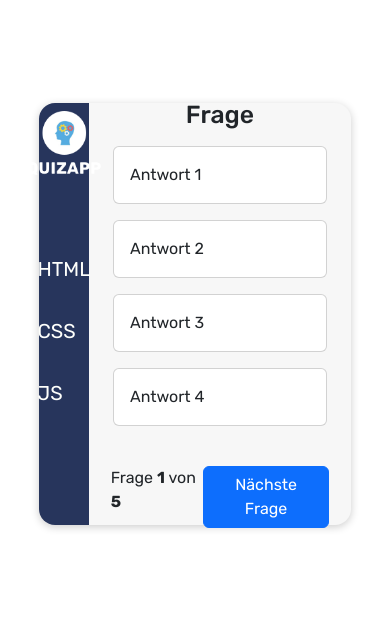
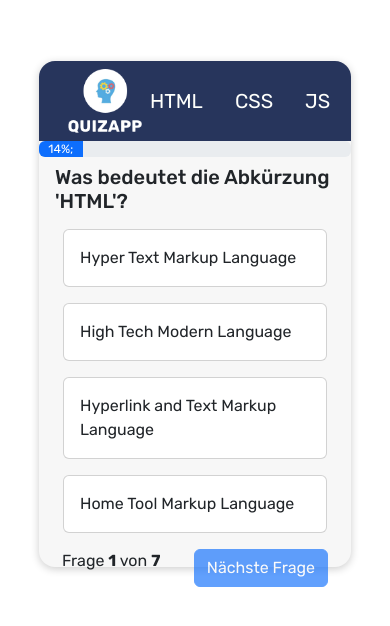
Before and after one commit to MaxWirnsberger/quizApp, a plain HTML site: page index.html in a window 390 px wide. Shown: the part 108-734 px from the top of the page. Drawn offline with nearby package versions, Linux system fonts and the light colour scheme.

Commit message:
create logic and responsive design

```diff
--- a/index.html
+++ b/index.html
@@ -24,9 +24,10 @@
       crossorigin="anonymous"
     ></script>
   </head>
-  <body>
+  <body onload="init()">
     <div class="quiz_section">
       <div class="quizBox">
+
         <!-- Sidebar-Menu -->
         <div class="nav_quiz">
           <img src="./img/logo.png" />
@@ -37,29 +38,80 @@
           </nav>
         </div>
 
+        <!-- final-Screen -->
+        <div class="quiz_container" id="endScreen" style="display: none">
+          <img src="./img/brain result.png" />
+          <div class="winnText">
+            <h2>COMPLETE HTML QUIZ</h2>
+            <span class="scoreText">
+              <p id="scoreColor">YOUR SCORE</p>
+              <b id="finalsumOfAnswers">10</b>/<b id="finalsum"></b>
+            </span>
+          </div>
+          <button class="btn btn-primary" onclick="restartGame()">REPLAY</button>
+          <img src="./img/tropy.png" class="tropy_img" />
+        </div>
+
         <!-- quiz-Container -->
-        <div class="quiz_container">
-          <h2>Frage</h2>
+        <div class="quiz_container" id="question_body">
+
+          <div
+            class="progress"
+            role="progressbar"
+            aria-label="Example with label"
+            aria-valuenow="25"
+            aria-valuemin="0"
+            aria-valuemax="100"
+          >
+            <div class="progress-bar" id="progress-bar" style="width: 25%">0%</div>
+          </div>
+
+          <h2 id="currentQuestion"></h2>
           <nav>
-            <div class="card m-2">
-              <div class="card-body">Antwort 1</div>
+            <div class="card m-2 quiz_answer_card">
+              <div
+                class="card-body"
+                id="answer_1"
+                onclick="showAnswer('answer_1')"
+              ></div>
             </div>
 
-            <div class="card m-2">
-              <div class="card-body">Antwort 2</div>
+            <div class="card m-2 quiz_answer_card">
+              <div
+                class="card-body"
+                id="answer_2"
+                onclick="showAnswer('answer_2')"
+              ></div>
             </div>
 
-            <div class="card m-2">
-              <div class="card-body">Antwort 3</div>
+            <div class="card m-2 quiz_answer_card">
+              <div
+                class="card-body"
+                id="answer_3"
+                onclick="showAnswer('answer_3')"
+              ></div>
             </div>
 
-            <div class="card m-2">
-              <div class="card-body">Antwort 4</div>
+            <div class="card m-2 quiz_answer_card">
+              <div
+                class="card-body"
+                id="answer_4"
+                onclick="showAnswer('answer_4')"
+              ></div>
             </div>
           </nav>
           <div class="question_footer">
-            <span>Frage <b>1</b> von <b>5</b></span>
-            <button class="btn btn-primary">Nächste Frage</button>
+            <span
+              >Frage <b id="currentPosition"></b> von <b id="sumQuestions"></b
+            ></span>
+            <button
+              onclick="nextQuestion()"
+              class="btn btn-primary"
+              id="nextButton"
+              disabled
+            >
+              Nächste Frage
+            </button>
           </div>
         </div>
       </div>
--- a/script.js
+++ b/script.js
@@ -0,0 +1,177 @@
+let questions = [
+  {
+    question: "Was bedeutet die Abkürzung 'HTML'?",
+    answer_1: "Hyper Text Markup Language",
+    answer_2: "High Tech Modern Language",
+    answer_3: "Hyperlink and Text Markup Language",
+    answer_4: "Home Tool Markup Language",
+    right_answer: 1,
+  },
+  {
+    question:
+      "Welches HTML-Element wird verwendet, um einen Absatz zu definieren?",
+    answer_1: "&#60;paragraph&#62",
+    answer_2: "&#60;p&#62",
+    answer_3: "&#60;para&#62",
+    answer_4: "&#60;text&#62",
+    right_answer: 2,
+  },
+  {
+    question:
+      "Welches HTML-Element wird verwendet, um eine geordnete Liste zu erstellen?",
+    answer_1: "&#60;ol&#62",
+    answer_2: "&#60;ul&#62",
+    answer_3: "&#60;li&#62",
+    answer_4: "&#60;list&#62",
+    right_answer: 1,
+  },
+  {
+    question: "Was bedeutet die Abkürzung 'CSS' in Bezug auf Webentwicklung?",
+    answer_1: "Computer Style Sheets",
+    answer_2: "Creative Style Sheets",
+    answer_3: "Cascading Style Sheets",
+    answer_4: "Colorful Style Sheets",
+    right_answer: 3,
+  },
+  {
+    question:
+      "Welches HTML-Element wird verwendet, um einen Hyperlink zu erstellen?",
+    answer_1: "&#60;link&#62",
+    answer_2: "&#60;a&#62",
+    answer_3: "&#60;hlink&#62",
+    answer_4: "&#60;url&#62",
+    right_answer: 2,
+  },
+  {
+    question:
+      "Was ist der Zweck des HTML-Elements &#60head&#62 in einer HTML-Seite?",
+    answer_1: "Um den Hauptinhalt der Seite zu definieren",
+    answer_2: "Um den Header der Seite zu definieren",
+    answer_3: "Um den Fußbereich der Seite zu definieren",
+    answer_4:
+      "Um den Kopfbereich der Seite zu definieren, der Metadaten und Verweise auf externe Ressourcen enthält",
+    right_answer: 4,
+  },
+  {
+    question:
+      "Welches HTML-Element wird verwendet, um eine Tabelle zu erstellen?",
+    answer_1: "&#60;table&#62",
+    answer_2: "&#60;tab&#62",
+    answer_3: "&#60;tr&#62",
+    answer_4: "&#60;tb&#62",
+    right_answer: 1,
+  },
+];
+
+let currentQuestion = 0;
+let rightAnsweredQuestions = 0;
+let AUDIO_SUCCESS = new Audio("audio/success.mp3");
+let AUDIO_FAIL = new Audio("audio/fail.mp3");
+
+function init() {
+  document.getElementById("sumQuestions").innerHTML = questions.length;
+  document.getElementById("finalsum").innerHTML = questions.length;
+  showQuestion();
+}
+
+function showQuestion() {
+  if (gameIsOver()) {
+    showEndSceen();
+  } else {
+    updateToNextQuestion();
+  }
+}
+
+function gameIsOver() {
+  return currentQuestion >= questions.length;
+}
+
+function showEndSceen() {
+  document.getElementById("endScreen").style = "";
+  document.getElementById("question_body").style = "display: none;";
+  document.getElementById("finalsumOfAnswers").innerHTML =
+    rightAnsweredQuestions;
+}
+
+function updateToNextQuestion() {
+  updateProgressBar();
+
+  let question = questions[currentQuestion];
+  document.getElementById("currentQuestion").innerHTML = question["question"];
+  document.getElementById("currentPosition").innerHTML = currentQuestion + 1;
+  document.getElementById("answer_1").innerHTML = question["answer_1"];
+  document.getElementById("answer_2").innerHTML = question["answer_2"];
+  document.getElementById("answer_3").innerHTML = question["answer_3"];
+  document.getElementById("answer_4").innerHTML = question["answer_4"];
+}
+
+function updateProgressBar() {
+  let percent = (currentQuestion + 1) / questions.length;
+  percent = Math.round(percent * 100);
+  document.getElementById("progress-bar").innerHTML = `${percent}%;`;
+  document.getElementById("progress-bar").style = `width: ${percent}%;`;
+}
+
+function showAnswer(pickedAnswer) {
+  let rightAnswer = questions[currentQuestion]["right_answer"];
+  let numberOfPickedAnswer = pickedAnswer.slice(-1);
+  let answerString = "answer_" + rightAnswer;
+
+  if (rightAnswerSelected(numberOfPickedAnswer, rightAnswer)) {
+    let myRightAnswer = document.getElementById(pickedAnswer);
+    myRightAnswer.parentNode.classList.add("bg-success");
+    rightAnsweredQuestions++;
+    AUDIO_SUCCESS.play();
+  } else {
+    let myWrongAnswer = document.getElementById(answerString);
+    myWrongAnswer.parentNode.classList.add("bg-success");
+    document.getElementById(pickedAnswer).parentNode.classList.add("bg-danger");
+    AUDIO_FAIL.play();
+  }
+  blockButtonsAfterAnswer();
+}
+
+function rightAnswerSelected(numberOfPickedAnswer, rightAnswer) {
+  return numberOfPickedAnswer == rightAnswer;
+}
+
+function nextQuestion() {
+  currentQuestion++;
+  showQuestion();
+
+  document.getElementById("nextButton").disabled = true;
+  resetAnwerButton();
+}
+
+function blockButtonsAfterAnswer() {
+  document.getElementById("answer_1").classList.add("stopClickFunction");
+  document.getElementById("answer_2").classList.add("stopClickFunction");
+  document.getElementById("answer_3").classList.add("stopClickFunction");
+  document.getElementById("answer_4").classList.add("stopClickFunction");
+
+  document.getElementById("nextButton").disabled = false;
+}
+
+function resetAnwerButton() {
+  document.getElementById("answer_1").classList.remove("stopClickFunction");
+  document.getElementById("answer_2").classList.remove("stopClickFunction");
+  document.getElementById("answer_3").classList.remove("stopClickFunction");
+  document.getElementById("answer_4").classList.remove("stopClickFunction");
+
+  document.getElementById("answer_1").parentNode.classList.remove("bg-success");
+  document.getElementById("answer_1").parentNode.classList.remove("bg-danger");
+  document.getElementById("answer_2").parentNode.classList.remove("bg-success");
+  document.getElementById("answer_2").parentNode.classList.remove("bg-danger");
+  document.getElementById("answer_3").parentNode.classList.remove("bg-success");
+  document.getElementById("answer_3").parentNode.classList.remove("bg-danger");
+  document.getElementById("answer_4").parentNode.classList.remove("bg-success");
+  document.getElementById("answer_4").parentNode.classList.remove("bg-danger");
+}
+
+function restartGame() {
+  currentQuestion = 0;
+  rightAnsweredQuestions = 0;
+  document.getElementById("endScreen").style = "display: none;";
+  document.getElementById("question_body").style = "";
+  init();
+}
--- a/style.css
+++ b/style.css
@@ -1,9 +1,9 @@
-*{
+* {
   box-sizing: border-box;
-    font-family: 'rubik';
+  font-family: "rubik";
 }
 
-.quiz_section{
+.quiz_section {
   display: flex;
   justify-content: center;
   align-items: center;
@@ -11,33 +11,34 @@
   height: 100vh;
 }
 
-.quizBox{
+.quizBox {
   display: flex;
-    flex-direction: row!important;
+  position: relative;
   align-items: center;
   width: 80vw;
   height: 50vh;
-    background-color: #F7F7F7;
+  background-color: #f7f7f7;
   border-radius: 16px;
   box-shadow: 0 2px 8px rgba(0, 0, 0, 0.2);
+  max-width: 1440px;
 }
 
-.nav_quiz{
+.nav_quiz {
   display: flex;
   flex-direction: column;
   align-items: center;
-    background-color: #27355C;
+  background-color: #27355c;
   height: 50vh;
   width: 16%;
   border-radius: 16px 0 0 16px;
 }
 
-.nav_quiz img{
+.nav_quiz img {
   padding: 8px;
   height: 80px;
 }
 
-.nav_quiz nav{
+.nav_quiz nav {
   display: flex;
   flex-direction: column;
   align-items: start;
@@ -46,13 +47,13 @@
   height: 35vh;
 }
 
-.nav_quiz nav a{
+.nav_quiz nav a {
   text-decoration: none;
-    color: #FEFFFC;
+  color: #fefffc;
   font-size: 20px;
 }
 
-.quiz_container{
+.quiz_container {
   width: 100%;
   display: flex;
   flex-direction: column;
@@ -60,15 +61,159 @@
   padding: 0 16px 0 16px;
 }
 
-.quiz_container nav{
+.quiz_container nav {
   display: flex;
   flex-direction: column;
   width: 100%;
 }
 
-.question_footer{
+.question_footer {
   margin-top: 32px;
   display: flex;
   justify-content: space-between;
   width: 95%;
 }
+
+.quiz_answer_card:hover {
+  cursor: pointer;
+  background-color: rgba(0, 0, 0, 0.05);
+}
+
+.bg-success,
+.bg-danger {
+  color: white !important;
+}
+
+#endScreen {
+  display: flex;
+  flex-direction: column;
+  gap: 32px;
+}
+
+#endScreen img {
+  height: 100px;
+}
+
+.progress {
+  width: 86.5%;
+  position: absolute;
+  top: 0;
+  right: 0;
+}
+
+.winnText {
+  display: flex;
+  flex-direction: column;
+  align-items: center;
+}
+.scoreText {
+  display: flex;
+}
+
+#scoreColor {
+  color: #e78d46;
+  font-weight: bold;
+  padding-right: 8px;
+}
+
+#endScreen button {
+  font-size: 24px;
+}
+
+.tropy_img {
+  position: absolute;
+  right: 0;
+  height: 350px !important;
+}
+
+.stopClickFunction {
+  pointer-events: none;
+}
+
+@media (max-width: 1800px) {
+  .quizBox {
+    height: 55vh;
+  }
+
+  .nav_quiz {
+    height: 55vh;
+  }
+}
+
+@media (max-width: 820px) {
+  .quizBox {
+    height: 60vh;
+  }
+
+  .nav_quiz {
+    height: 60vh;
+    width: 20%;
+  }
+
+  .progress {
+    width: 83.5%;
+  }
+}
+
+@media (max-width: 650px) {
+  .progress {
+    width: 80%;
+  }
+}
+
+@media (max-width: 465px) {
+  .quizBox {
+    flex-direction: column;
+  }
+
+  .nav_quiz {
+    height: auto;
+    width: 100%;
+    flex-direction: row;
+    align-items: center;
+    justify-content: center;
+    border-radius: 16px 16px 0 0;
+  }
+
+  .nav_quiz nav {
+    flex-direction: row;
+    align-items: center;
+    height: auto;
+  }
+
+  .progress {
+    width: 100%;
+  }
+  .quiz_container {
+    position: relative;
+    padding-top: 24px;
+  }
+
+  h2 {
+    font-size: 20px !important;
+  }
+
+  .question_footer {
+    margin-top: 8px;
+  }
+}
+
+@media (max-width: 380px) {
+  .question_footer {
+    flex-direction: column;
+    align-items: center;
+    margin-bottom: 8px;
+  }
+
+  .question_footer button{
+    width: 100%;
+  }
+
+  .quizBox {
+    height: 70vh;
+  }
+
+  .nav_quiz nav {
+    gap: 16px;
+}
+}
```
Also changed, not shown: 2 other files. Lines whose indentation alone changed are shown as unchanged.
